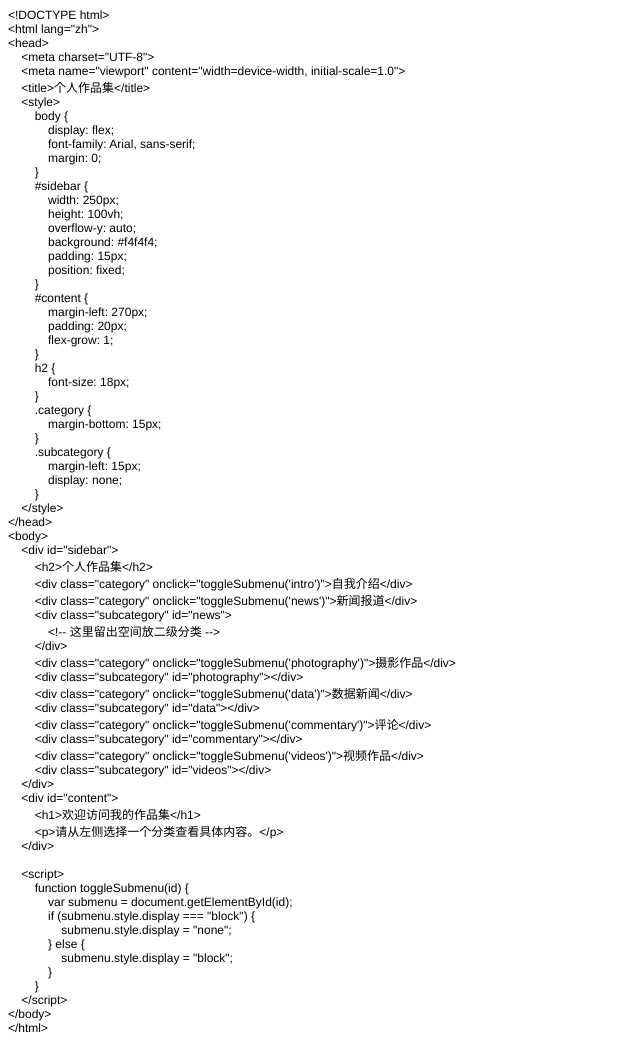
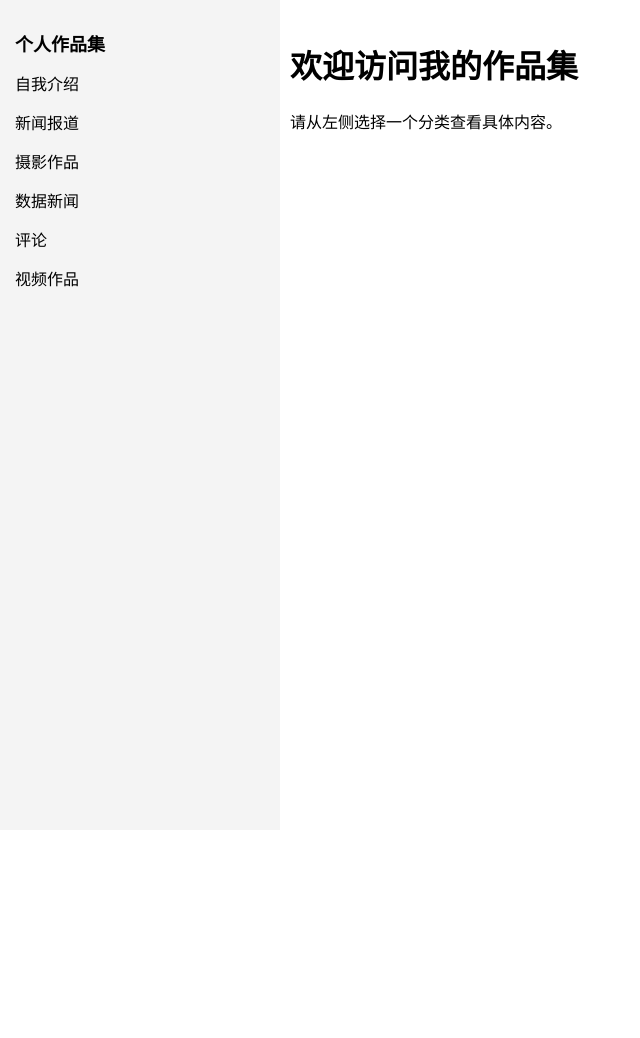
Before and after one commit to lwr-c/wenrui-li.github.io, a plain HTML site: page 李文睿的作品集.html in a window 1280 px wide. Shown: the whole page, without its empty margins (0-640 px from the left). After the commit the page ends 800 px from the top, so only its background shows below. Drawn offline with Linux system fonts and the light colour scheme.

Commit message:
Update.html

```diff
--- a/李文睿的作品集.html
+++ b/李文睿的作品集.html
@@ -1,87 +1,71 @@
-<!DOCTYPE html PUBLIC "-//W3C//DTD HTML 4.01//EN" "http://www.w3.org/TR/html4/strict.dtd">
-<html>
+<!DOCTYPE html>
+<html lang="zh">
 <head>
-  <meta http-equiv="Content-Type" content="text/html; charset=utf-8">
-  <meta http-equiv="Content-Style-Type" content="text/css">
-  <title></title>
-  <meta name="Generator" content="Cocoa HTML Writer">
-  <meta name="CocoaVersion" content="2487.3">
-  <style type="text/css">
-    p.p1 {margin: 0.0px 0.0px 0.0px 0.0px; font: 12.0px Helvetica}
-    p.p2 {margin: 0.0px 0.0px 0.0px 0.0px; font: 12.0px Helvetica; min-height: 14.0px}
-  </style>
+    <meta charset="UTF-8">
+    <meta name="viewport" content="width=device-width, initial-scale=1.0">
+    <title>个人作品集</title>
+    <style>
+        body {
+            display: flex;
+            font-family: Arial, sans-serif;
+            margin: 0;
+        }
+        #sidebar {
+            width: 250px;
+            height: 100vh;
+            overflow-y: auto;
+            background: #f4f4f4;
+            padding: 15px;
+            position: fixed;
+        }
+        #content {
+            margin-left: 270px;
+            padding: 20px;
+            flex-grow: 1;
+        }
+        h2 {
+            font-size: 18px;
+        }
+        .category {
+            margin-bottom: 15px;
+        }
+        .subcategory {
+            margin-left: 15px;
+            display: none;
+        }
+    </style>
 </head>
 <body>
-<p class="p1">&lt;!DOCTYPE html&gt;</p>
-<p class="p1">&lt;html lang="zh"&gt;</p>
-<p class="p1">&lt;head&gt;</p>
-<p class="p1"><span class="Apple-converted-space">    </span>&lt;meta charset="UTF-8"&gt;</p>
-<p class="p1"><span class="Apple-converted-space">    </span>&lt;meta name="viewport" content="width=device-width, initial-scale=1.0"&gt;</p>
-<p class="p1"><span class="Apple-converted-space">    </span>&lt;title&gt;个人作品集&lt;/title&gt;</p>
-<p class="p1"><span class="Apple-converted-space">    </span>&lt;style&gt;</p>
-<p class="p1"><span class="Apple-converted-space">        </span>body {</p>
-<p class="p1"><span class="Apple-converted-space">            </span>display: flex;</p>
-<p class="p1"><span class="Apple-converted-space">            </span>font-family: Arial, sans-serif;</p>
-<p class="p1"><span class="Apple-converted-space">            </span>margin: 0;</p>
-<p class="p1"><span class="Apple-converted-space">        </span>}</p>
-<p class="p1"><span class="Apple-converted-space">        </span>#sidebar {</p>
-<p class="p1"><span class="Apple-converted-space">            </span>width: 250px;</p>
-<p class="p1"><span class="Apple-converted-space">            </span>height: 100vh;</p>
-<p class="p1"><span class="Apple-converted-space">            </span>overflow-y: auto;</p>
-<p class="p1"><span class="Apple-converted-space">            </span>background: #f4f4f4;</p>
-<p class="p1"><span class="Apple-converted-space">            </span>padding: 15px;</p>
-<p class="p1"><span class="Apple-converted-space">            </span>position: fixed;</p>
-<p class="p1"><span class="Apple-converted-space">        </span>}</p>
-<p class="p1"><span class="Apple-converted-space">        </span>#content {</p>
-<p class="p1"><span class="Apple-converted-space">            </span>margin-left: 270px;</p>
-<p class="p1"><span class="Apple-converted-space">            </span>padding: 20px;</p>
-<p class="p1"><span class="Apple-converted-space">            </span>flex-grow: 1;</p>
-<p class="p1"><span class="Apple-converted-space">        </span>}</p>
-<p class="p1"><span class="Apple-converted-space">        </span>h2 {</p>
-<p class="p1"><span class="Apple-converted-space">            </span>font-size: 18px;</p>
-<p class="p1"><span class="Apple-converted-space">        </span>}</p>
-<p class="p1"><span class="Apple-converted-space">        </span>.category {</p>
-<p class="p1"><span class="Apple-converted-space">            </span>margin-bottom: 15px;</p>
-<p class="p1"><span class="Apple-converted-space">        </span>}</p>
-<p class="p1"><span class="Apple-converted-space">        </span>.subcategory {</p>
-<p class="p1"><span class="Apple-converted-space">            </span>margin-left: 15px;</p>
-<p class="p1"><span class="Apple-converted-space">            </span>display: none;</p>
-<p class="p1"><span class="Apple-converted-space">        </span>}</p>
-<p class="p1"><span class="Apple-converted-space">    </span>&lt;/style&gt;</p>
-<p class="p1">&lt;/head&gt;</p>
-<p class="p1">&lt;body&gt;</p>
-<p class="p1"><span class="Apple-converted-space">    </span>&lt;div id="sidebar"&gt;</p>
-<p class="p1"><span class="Apple-converted-space">        </span>&lt;h2&gt;个人作品集&lt;/h2&gt;</p>
-<p class="p1"><span class="Apple-converted-space">        </span>&lt;div class="category" onclick="toggleSubmenu('intro')"&gt;自我介绍&lt;/div&gt;</p>
-<p class="p1"><span class="Apple-converted-space">        </span>&lt;div class="category" onclick="toggleSubmenu('news')"&gt;新闻报道&lt;/div&gt;</p>
-<p class="p1"><span class="Apple-converted-space">        </span>&lt;div class="subcategory" id="news"&gt;</p>
-<p class="p1"><span class="Apple-converted-space">            </span>&lt;!-- 这里留出空间放二级分类 --&gt;</p>
-<p class="p1"><span class="Apple-converted-space">        </span>&lt;/div&gt;</p>
-<p class="p1"><span class="Apple-converted-space">        </span>&lt;div class="category" onclick="toggleSubmenu('photography')"&gt;摄影作品&lt;/div&gt;</p>
-<p class="p1"><span class="Apple-converted-space">        </span>&lt;div class="subcategory" id="photography"&gt;&lt;/div&gt;</p>
-<p class="p1"><span class="Apple-converted-space">        </span>&lt;div class="category" onclick="toggleSubmenu('data')"&gt;数据新闻&lt;/div&gt;</p>
-<p class="p1"><span class="Apple-converted-space">        </span>&lt;div class="subcategory" id="data"&gt;&lt;/div&gt;</p>
-<p class="p1"><span class="Apple-converted-space">        </span>&lt;div class="category" onclick="toggleSubmenu('commentary')"&gt;评论&lt;/div&gt;</p>
-<p class="p1"><span class="Apple-converted-space">        </span>&lt;div class="subcategory" id="commentary"&gt;&lt;/div&gt;</p>
-<p class="p1"><span class="Apple-converted-space">        </span>&lt;div class="category" onclick="toggleSubmenu('videos')"&gt;视频作品&lt;/div&gt;</p>
-<p class="p1"><span class="Apple-converted-space">        </span>&lt;div class="subcategory" id="videos"&gt;&lt;/div&gt;</p>
-<p class="p1"><span class="Apple-converted-space">    </span>&lt;/div&gt;</p>
-<p class="p1"><span class="Apple-converted-space">    </span>&lt;div id="content"&gt;</p>
-<p class="p1"><span class="Apple-converted-space">        </span>&lt;h1&gt;欢迎访问我的作品集&lt;/h1&gt;</p>
-<p class="p1"><span class="Apple-converted-space">        </span>&lt;p&gt;请从左侧选择一个分类查看具体内容。&lt;/p&gt;</p>
-<p class="p1"><span class="Apple-converted-space">    </span>&lt;/div&gt;</p>
-<p class="p2"><br></p>
-<p class="p1"><span class="Apple-converted-space">    </span>&lt;script&gt;</p>
-<p class="p1"><span class="Apple-converted-space">        </span>function toggleSubmenu(id) {</p>
-<p class="p1"><span class="Apple-converted-space">            </span>var submenu = document.getElementById(id);</p>
-<p class="p1"><span class="Apple-converted-space">            </span>if (submenu.style.display === "block") {</p>
-<p class="p1"><span class="Apple-converted-space">                </span>submenu.style.display = "none";</p>
-<p class="p1"><span class="Apple-converted-space">            </span>} else {</p>
-<p class="p1"><span class="Apple-converted-space">                </span>submenu.style.display = "block";</p>
-<p class="p1"><span class="Apple-converted-space">            </span>}</p>
-<p class="p1"><span class="Apple-converted-space">        </span>}</p>
-<p class="p1"><span class="Apple-converted-space">    </span>&lt;/script&gt;</p>
-<p class="p1">&lt;/body&gt;</p>
-<p class="p1">&lt;/html&gt;</p>
+    <div id="sidebar">
+        <h2>个人作品集</h2>
+        <div class="category" onclick="toggleSubmenu('intro')">自我介绍</div>
+        <div class="category" onclick="toggleSubmenu('news')">新闻报道</div>
+        <div class="subcategory" id="news">
+            <!-- 这里留出空间放二级分类 -->
+        </div>
+        <div class="category" onclick="toggleSubmenu('photography')">摄影作品</div>
+        <div class="subcategory" id="photography"></div>
+        <div class="category" onclick="toggleSubmenu('data')">数据新闻</div>
+        <div class="subcategory" id="data"></div>
+        <div class="category" onclick="toggleSubmenu('commentary')">评论</div>
+        <div class="subcategory" id="commentary"></div>
+        <div class="category" onclick="toggleSubmenu('videos')">视频作品</div>
+        <div class="subcategory" id="videos"></div>
+    </div>
+    <div id="content">
+        <h1>欢迎访问我的作品集</h1>
+        <p>请从左侧选择一个分类查看具体内容。</p>
+    </div>
+
+    <script>
+        function toggleSubmenu(id) {
+            var submenu = document.getElementById(id);
+            if (submenu.style.display === "block") {
+                submenu.style.display = "none";
+            } else {
+                submenu.style.display = "block";
+            }
+        }
+    </script>
 </body>
 </html>
```
